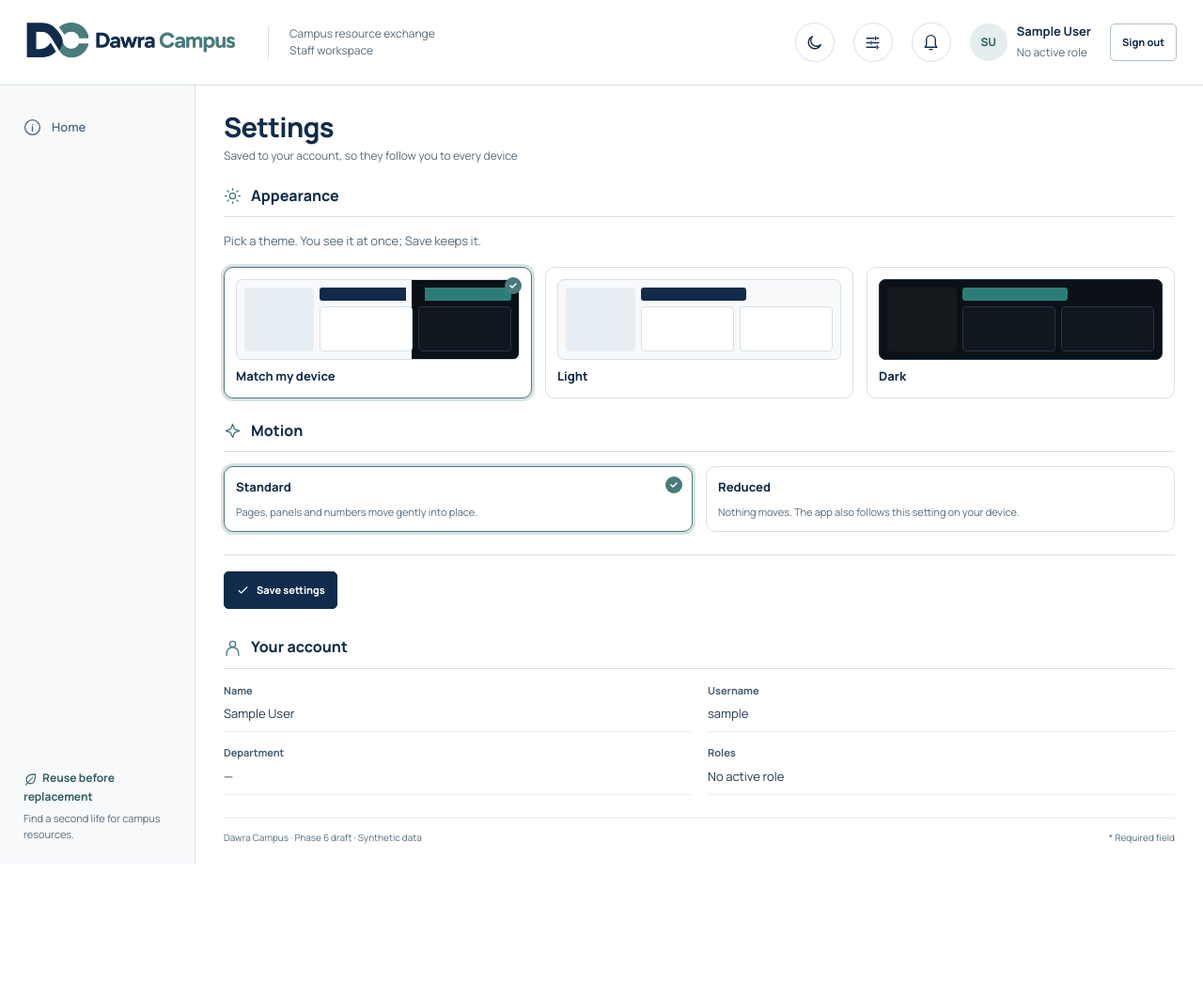
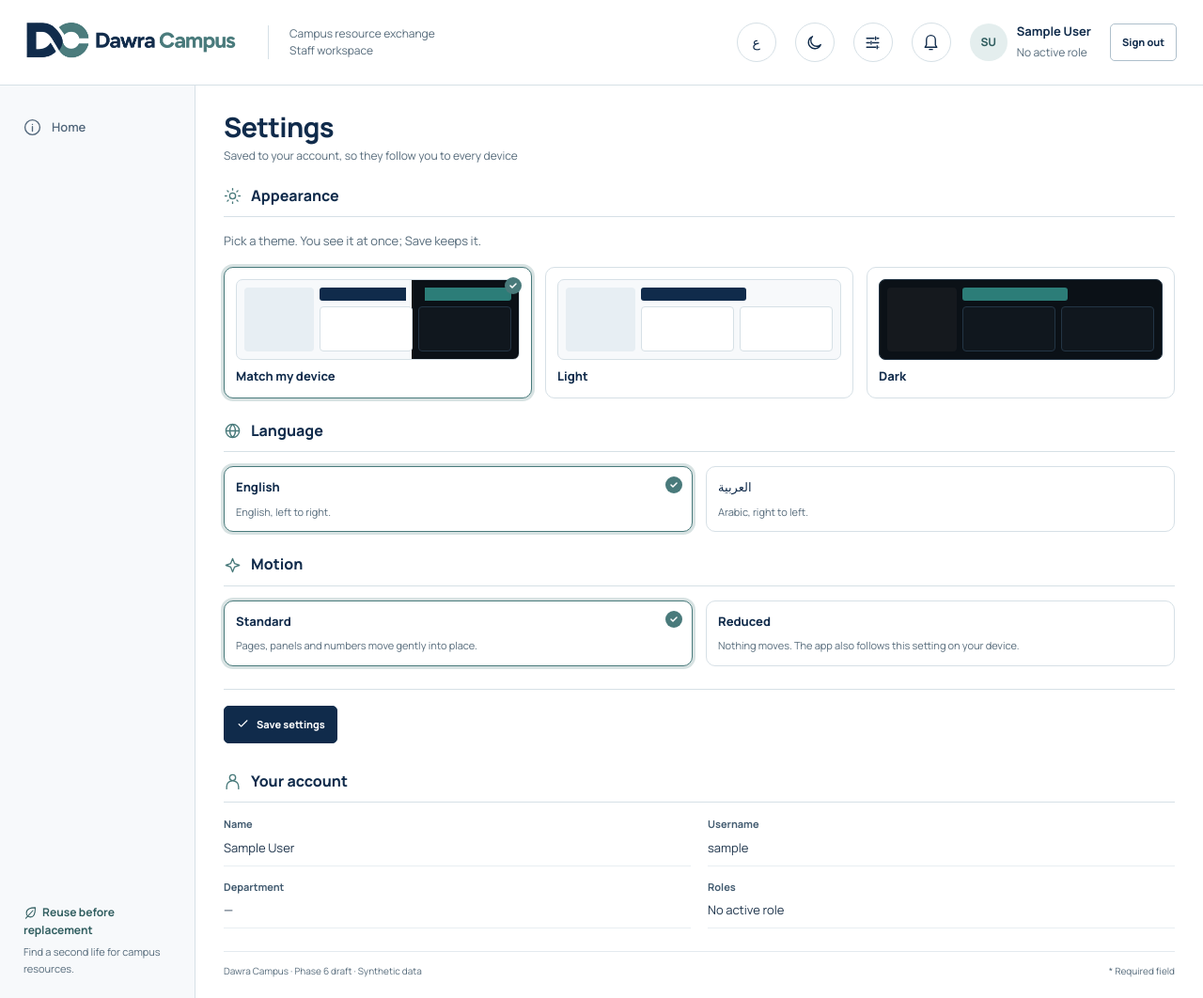
Before and after one commit to duqins/ITS, a Django app: page /accounts/settings/ in a window 1280 px wide. Shown: the whole page at 94% size. Before the commit the page ends 920 px from the top, so only its background shows below. Run offline with Django 5.2, Linux system fonts and the light colour scheme; the visitor is signed in with stand-in values (Sample User, id 1); data that the repository does not hold is empty; parts of the project's set-up code (start-up, migrations or seed data) failed here and were passed over.

Commit message:
feat(phase6): switch between English and Arabic, saved to the account

```diff
--- a/src/accounts/forms.py
+++ b/src/accounts/forms.py
@@ -1,11 +1,14 @@
 from django import forms
+from django.utils.translation import gettext_lazy
 
 from .models import User
 
 
 class SignInForm(forms.Form):
-    username = forms.CharField(max_length=150, widget=forms.TextInput(attrs={"autocomplete": "username", "autofocus": True}))
-    password = forms.CharField(widget=forms.PasswordInput(attrs={"autocomplete": "current-password"}))
+    username = forms.CharField(max_length=150, label=gettext_lazy("Username"),
+                               widget=forms.TextInput(attrs={"autocomplete": "username", "autofocus": True}))
+    password = forms.CharField(label=gettext_lazy("Password"),
+                               widget=forms.PasswordInput(attrs={"autocomplete": "current-password"}))
 
 
 class PreferencesForm(forms.ModelForm):
@@ -13,5 +16,5 @@ class PreferencesForm(forms.ModelForm):
 
     class Meta:
         model = User
-        fields = ["theme", "motion"]
-        widgets = {"theme": forms.RadioSelect, "motion": forms.RadioSelect}
+        fields = ["theme", "language", "motion"]
+        widgets = {"theme": forms.RadioSelect, "language": forms.RadioSelect, "motion": forms.RadioSelect}
--- a/src/accounts/urls.py
+++ b/src/accounts/urls.py
@@ -10,4 +10,5 @@ urlpatterns = [
     path("switch-role/", views.switch_role, name="switch_role"),
     path("settings/", views.preferences, name="settings"),
     path("settings/theme/", views.set_theme, name="set_theme"),
+    path("settings/language/", views.set_language, name="set_language"),
 ]
--- a/src/accounts/views.py
+++ b/src/accounts/views.py
@@ -1,9 +1,12 @@
+from django.conf import settings
 from django.contrib import messages
 from django.contrib.auth import login, logout
 from django.contrib.auth.decorators import login_required
 from django.http import JsonResponse
 from django.shortcuts import redirect, render
+from django.utils import translation
 from django.utils.http import url_has_allowed_host_and_scheme
+from django.utils.translation import gettext as _
 from django.views import defaults
 from django.views.decorators.http import require_POST
 
@@ -29,7 +32,7 @@ def sign_in(request):
     if request.method == "POST" and form.is_valid():
         user = User.objects.filter(username__iexact=form.cleaned_data["username"]).first()
         if user is not None and user.is_locked():
-            form.add_error(None, "This account is locked for 15 minutes after 5 failed sign-ins. Try again later.")
+            form.add_error(None, _("This account is locked for 15 minutes after 5 failed sign-ins. Try again later."))
         elif user is not None and user.sign_in(form.cleaned_data["password"]):
             login(request, user, backend="django.contrib.auth.backends.ModelBackend")
             AuditLog.record(user, "signed in", user)
@@ -41,9 +44,9 @@ def sign_in(request):
             if user is not None:
                 AuditLog.record(user, "failed sign-in", user)
             if user is not None and user.is_locked():
-                form.add_error(None, "Too many failed sign-ins. This account is locked for 15 minutes.")
+                form.add_error(None, _("Too many failed sign-ins. This account is locked for 15 minutes."))
             else:
-                form.add_error(None, "The username or password is not correct.")
+                form.add_error(None, _("The username or password is not correct."))
     return render(request, "accounts/sign_in.html", {"form": form})
 
 
@@ -62,12 +65,12 @@ def switch_role(request):
         pk=request.POST.get("user_role"), user=request.user, status=UserRole.Status.ACTIVE
     ).select_related("role", "department").first()
     if user_role is None:
-        messages.error(request, "You do not hold that role.")
+        messages.error(request, _("You do not hold that role."))
     else:
         request.session[SESSION_KEY] = user_role.pk
         request.user.active_role = user_role
-        AuditLog.record(request.user, "switched role", request.user, after=str(user_role))
-        messages.success(request, f"You are now working as {user_role}.")
+        AuditLog.record(request.user, "switched role", request.user, after=user_role)
+        messages.success(request, _("You are now working as %(role)s.") % {"role": user_role})
         # From the refused page, go back to the page the user was trying to open.
         target = request.POST.get("next", "")
         if url_has_allowed_host_and_scheme(target, allowed_hosts={request.get_host()}, require_https=request.is_secure()):
@@ -80,9 +83,10 @@ def preferences(request):
     """Settings: theme and motion, saved to the account so they apply on every device."""
     form = PreferencesForm(request.POST or None, instance=request.user)
     if request.method == "POST" and form.is_valid():
-        form.save()
-        messages.success(request, "Settings saved.")
-        return redirect("accounts:settings")
+        user = form.save()
+        translation.activate(user.language)
+        messages.success(request, _("Settings saved."))
+        return remember_language(redirect("accounts:settings"), user.language)
     roles = request.user.user_roles.filter(status=UserRole.Status.ACTIVE).select_related("role", "department")
     return render(request, "accounts/settings.html", {"form": form, "roles": roles})
 
@@ -101,3 +105,24 @@ def set_theme(request):
     if url_has_allowed_host_and_scheme(target, allowed_hosts={request.get_host()}, require_https=request.is_secure()):
         return redirect(target)
     return redirect("core:home")
+
+
+def remember_language(response, language):
+    """Keep the language in a cookie too, so the sign-in page shows it after signing out."""
+    response.set_cookie(settings.LANGUAGE_COOKIE_NAME, language, max_age=365 * 24 * 3600, samesite="Lax")
+    return response
+
+
+@require_POST
+def set_language(request):
+    """The language button (header and sign-in page): English or Arabic, saved to the account when signed in."""
+    language = request.POST.get("language")
+    if language not in dict(settings.LANGUAGES):
+        language = settings.LANGUAGE_CODE
+    if request.user.is_authenticated:
+        request.user.language = language
+        request.user.save(update_fields=["language"])
+    target = request.POST.get("next", "")
+    if not url_has_allowed_host_and_scheme(target, allowed_hosts={request.get_host()}, require_https=request.is_secure()):
+        target = "/"
+    return remember_language(redirect(target), language)
--- a/src/core/templatetags/dawra_ui.py
+++ b/src/core/templatetags/dawra_ui.py
@@ -3,6 +3,7 @@
 from django import template
 from django.urls import NoReverseMatch, reverse
 from django.utils.html import format_html
+from django.utils.translation import gettext_lazy
 
 register = template.Library()
 
@@ -39,7 +40,10 @@ ICONS = {
 
 @register.simple_tag
 def icon(name):
-    return format_html('<svg class="icon" viewBox="0 0 24 24" aria-hidden="true"><path d="{}"/></svg>', ICONS.get(name, ICONS["box"]))
+    # An arrow points the other way when the page reads right to left (arabic.css).
+    css = "icon icon-flip" if name == "arrow" else "icon"
+    return format_html('<svg class="{}" viewBox="0 0 24 24" aria-hidden="true"><path d="{}"/></svg>', css,
+                       ICONS.get(name, ICONS["box"]))
 
 
 @register.filter
@@ -55,17 +59,17 @@ def status_pill(obj):
 
 # Menu entries: label, icon, URL name, and the actions that show it (empty means every role).
 MENU = [
-    ("Home", "info", "core:home", ()),
-    ("Assets", "box", "assets:list", ("asset.view",)),
-    ("Search", "match", "assets:search", ("listing.search",)),
-    ("Requests", "request", "resource_requests:list", ("request.submit", "request.approve")),
-    ("Approvals", "approval", "transfers:approvals",
+    (gettext_lazy("Home"), "info", "core:home", ()),
+    (gettext_lazy("Assets"), "box", "assets:list", ("asset.view",)),
+    (gettext_lazy("Search"), "match", "assets:search", ("listing.search",)),
+    (gettext_lazy("Requests"), "request", "resource_requests:list", ("request.submit", "request.approve")),
+    (gettext_lazy("Approvals"), "approval", "transfers:approvals",
      ("request.approve", "listing.publish", "transfer.approve_release", "transfer.approve_receipt",
       "transfer.approve_finance", "transfer.approve_procurement")),
-    ("Holds and transfers", "transfer", "transfers:list", ("transfer.view", "hold.confirm")),
-    ("Sustainability", "leaf", "sustainability:dashboard", ("dashboard.view",)),
-    ("Reports", "report", "reports:index", ("report.view",)),
-    ("Audit log", "clock", "audit:search", ("audit.view",)),
+    (gettext_lazy("Holds and transfers"), "transfer", "transfers:list", ("transfer.view", "hold.confirm")),
+    (gettext_lazy("Sustainability"), "leaf", "sustainability:dashboard", ("dashboard.view",)),
+    (gettext_lazy("Reports"), "report", "reports:index", ("report.view",)),
+    (gettext_lazy("Audit log"), "clock", "audit:search", ("audit.view",)),
 ]
 
 
--- a/src/static/dawra/app.js
+++ b/src/static/dawra/app.js
@@ -20,8 +20,10 @@
     button.setAttribute("aria-busy", "true");
     if (AI_ACTIONS.test(form.action)) {
       button.dataset.label = button.innerHTML;
-      button.innerHTML = 'Asking the AI<span class="thinking-dots" aria-hidden="true">' +
-        "<span></span><span></span><span></span></span>";
+      var label = document.documentElement.dataset.busyAi || "Asking the AI";  // in the page's language
+      button.textContent = label;
+      button.insertAdjacentHTML("beforeend", '<span class="thinking-dots" aria-hidden="true">' +
+        "<span></span><span></span><span></span></span>");
     }
   });
 
--- a/src/static/dawra/ui.css
+++ b/src/static/dawra/ui.css
@@ -21,6 +21,11 @@
   [data-theme="system"] .when-light { display: none; }
 }
 @media (max-width: 700px) { .icon-button { width: 34px; height: 34px; } }
+
+/* Language buttons: in the header (ع or EN) and on the sign-in card. */
+.lang-toggle { display: flex; }
+.lang-button { font-size: 14px; font-weight: 800; line-height: 1; }
+.signin-lang { justify-content: flex-end; margin: -12px -12px 4px 0; }
 
 /* Settings: choices drawn as cards, the chosen one ringed in teal. */
 .choice-grid { display: grid; grid-template-columns: repeat(3, minmax(0, 1fr)); gap: 14px; }
--- a/src/templates/accounts/settings.html
+++ b/src/templates/accounts/settings.html
@@ -1,13 +1,13 @@
 {% extends "base.html" %}
-{% load dawra_ui %}
-{% block title %}Settings · Dawra Campus{% endblock %}
+{% load dawra_ui i18n %}
+{% block title %}{% translate "Settings" %} · Dawra Campus{% endblock %}
 {% block content %}
-<div class="heading"><div><h1>Settings</h1><div class="record">Saved to your account, so they follow you to every device</div></div></div>
+<div class="heading"><div><h1>{% translate "Settings" %}</h1><div class="record">{% translate "Saved to your account, so they follow you to every device" %}</div></div></div>
 <form method="post" class="settings">{% csrf_token %}
   <section class="group">
-    <div class="group-title">{% icon 'sun' %}<h2>Appearance</h2></div>
-    <p class="lead">Pick a theme. You see it at once; Save keeps it.</p>
-    <div class="choice-grid" role="radiogroup" aria-label="Theme">
+    <div class="group-title">{% icon 'sun' %}<h2>{% translate "Appearance" %}</h2></div>
+    <p class="lead">{% translate "Pick a theme. You see it at once; Save keeps it." %}</p>
+    <div class="choice-grid" role="radiogroup" aria-label="{% translate 'Theme' %}">
       {% for value, label in form.fields.theme.choices %}
       <label class="choice">
         <input type="radio" name="theme" value="{{ value }}"{% if form.theme.value == value %} checked{% endif %}>
@@ -18,26 +18,39 @@
     </div>
   </section>
   <section class="group">
-    <div class="group-title">{% icon 'spark' %}<h2>Motion</h2></div>
-    <div class="choice-grid narrow" role="radiogroup" aria-label="Motion">
+    <div class="group-title">{% icon 'globe' %}<h2>{% translate "Language" %}</h2></div>
+    <div class="choice-grid narrow" role="radiogroup" aria-label="{% translate 'Language' %}">
+      {% for value, label in form.fields.language.choices %}
+      <label class="choice">
+        <input type="radio" name="language" value="{{ value }}"{% if form.language.value == value %} checked{% endif %}>
+        <span class="choice-label" lang="{% if value == 'ar' %}ar{% else %}en{% endif %}">{{ label }}</span>
+        <small>{% if value == "ar" %}{% translate "Arabic, right to left." %}{% else %}{% translate "English, left to right." %}{% endif %}</small>
+      </label>
+      {% endfor %}
+    </div>
+  </section>
+  <section class="group">
+    <div class="group-title">{% icon 'spark' %}<h2>{% translate "Motion" %}</h2></div>
+    <div class="choice-grid narrow" role="radiogroup" aria-label="{% translate 'Motion' %}">
       {% for value, label in form.fields.motion.choices %}
       <label class="choice">
         <input type="radio" name="motion" value="{{ value }}"{% if form.motion.value == value %} checked{% endif %}>
         <span class="choice-label">{{ label }}</span>
-        <small>{% if value == "standard" %}Pages, panels and numbers move gently into place.{% else %}Nothing moves. The app also follows this setting on your device.{% endif %}</small>
+        <small>{% if value == "standard" %}{% translate "Pages, panels and numbers move gently into place." %}{% else %}{% translate "Nothing moves. The app also follows this setting on your device." %}{% endif %}</small>
       </label>
       {% endfor %}
     </div>
   </section>
-  <div class="actions"><button class="button primary" type="submit">{% icon 'check' %}Save settings</button></div>
+  <div class="actions"><button class="button primary" type="submit">{% icon 'check' %}{% translate "Save settings" %}</button></div>
 </form>
 <section class="group account-summary">
-  <div class="group-title">{% icon 'user' %}<h2>Your account</h2></div>
+  <div class="group-title">{% icon 'user' %}<h2>{% translate "Your account" %}</h2></div>
   <div class="fields">
-    {% include "includes/readonly.html" with label="Name" value=user %}
-    {% include "includes/readonly.html" with label="Username" value=user.username %}
-    {% include "includes/readonly.html" with label="Department" value=user.department %}
-    <div class="field field-plain"><span class="read-label">Roles</span><div class="readonly">{% for r in roles %}{{ r }}{% if not forloop.last %}<br>{% endif %}{% empty %}No active role{% endfor %}</div></div>
+    {% translate "Name" as name_label %}{% translate "Username" as username_label %}{% translate "Department" as department_label %}
+    {% include "includes/readonly.html" with label=name_label value=user %}
+    {% include "includes/readonly.html" with label=username_label value=user.username %}
+    {% include "includes/readonly.html" with label=department_label value=user.department %}
+    <div class="field field-plain"><span class="read-label">{% translate "Roles" %}</span><div class="readonly">{% for r in roles %}{{ r }}{% if not forloop.last %}<br>{% endif %}{% empty %}{% translate "No active role" %}{% endfor %}</div></div>
   </div>
 </section>
 {% endblock %}
--- a/src/templates/base.html
+++ b/src/templates/base.html
@@ -1,57 +1,73 @@
-{% load static dawra_ui notification_ui %}<!doctype html>
-<html lang="en" data-theme="{% if user.is_authenticated %}{{ user.theme }}{% else %}system{% endif %}" data-motion="{% if user.is_authenticated %}{{ user.motion }}{% else %}standard{% endif %}">
+{% load static dawra_ui notification_ui i18n %}<!doctype html>
+{% get_current_language as LANG %}{% get_current_language_bidi as RTL %}
+<html lang="{{ LANG }}" dir="{% if RTL %}rtl{% else %}ltr{% endif %}" data-theme="{% if user.is_authenticated %}{{ user.theme }}{% else %}system{% endif %}" data-motion="{% if user.is_authenticated %}{{ user.motion }}{% else %}standard{% endif %}" data-busy-ai="{% translate 'Asking the AI' %}">
 <head>
   <meta charset="utf-8">
   <meta name="viewport" content="width=device-width, initial-scale=1">
   <title>{% block title %}Dawra Campus{% endblock %}</title>
   <link rel="icon" href="{% static 'dawra/assets/dawra-campus-logo.png' %}">
+  {% if RTL %}{# Right-to-left copies of the same style files (left and right swapped). #}
+  <link rel="stylesheet" href="{% static 'dawra/rtl/styles.css' %}">
+  <link rel="stylesheet" href="{% static 'dawra/rtl/app.css' %}">
+  <link rel="stylesheet" href="{% static 'dawra/rtl/motion.css' %}">
+  <link rel="stylesheet" href="{% static 'dawra/rtl/ui.css' %}">
+  <link rel="stylesheet" href="{% static 'dawra/rtl/dark.css' %}">
+  <link rel="stylesheet" href="{% static 'dawra/rtl/effects.css' %}">
+  <link rel="stylesheet" href="{% static 'dawra/arabic.css' %}">
+  {% else %}
   <link rel="stylesheet" href="{% static 'dawra/styles.css' %}">
   <link rel="stylesheet" href="{% static 'dawra/app.css' %}">
   <link rel="stylesheet" href="{% static 'dawra/motion.css' %}">
   <link rel="stylesheet" href="{% static 'dawra/ui.css' %}">
   <link rel="stylesheet" href="{% static 'dawra/dark.css' %}">
   <link rel="stylesheet" href="{% static 'dawra/effects.css' %}">
+  {% endif %}
   <script src="{% static 'dawra/app.js' %}" defer></script>
 </head>
 <body>
 {% if user.is_authenticated %}
 <header class="top">
-  <a class="logo" href="{% url 'core:home' %}" aria-label="Dawra Campus home"><img src="{% static 'dawra/assets/dawra-campus-logo.png' %}" alt="Dawra Campus" width="1942" height="809"></a>
-  <div class="workspace-name">Campus resource exchange<br>Staff workspace</div>
+  <a class="logo" href="{% url 'core:home' %}" aria-label="{% translate 'Dawra Campus home' %}"><img src="{% static 'dawra/assets/dawra-campus-logo.png' %}" alt="Dawra Campus" width="1942" height="809"></a>
+  <div class="workspace-name">{% translate "Campus resource exchange" %}<br>{% translate "Staff workspace" %}</div>
   <div class="top-right">
+    <form class="lang-toggle" method="post" action="{% url 'accounts:set_language' %}">{% csrf_token %}
+      <input type="hidden" name="next" value="{{ request.get_full_path }}">
+      {% if LANG == "ar" %}<button class="icon-button lang-button" type="submit" name="language" value="en-gb" lang="en" aria-label="English" title="English">EN</button>
+      {% else %}<button class="icon-button lang-button" type="submit" name="language" value="ar" lang="ar" aria-label="العربية" title="العربية">ع</button>{% endif %}
+    </form>
     <form class="theme-toggle" method="post" action="{% url 'accounts:set_theme' %}">{% csrf_token %}
       <input type="hidden" name="next" value="{{ request.get_full_path }}">
-      <button class="icon-button" type="submit" name="theme" value="{% if user.theme == 'dark' %}light{% else %}dark{% endif %}" aria-label="Switch between light and dark" title="Light or dark">
+      <button class="icon-button" type="submit" name="theme" value="{% if user.theme == 'dark' %}light{% else %}dark{% endif %}" aria-label="{% translate 'Switch between light and dark' %}" title="{% translate 'Light or dark' %}">
         <span class="when-light">{% icon 'moon' %}</span><span class="when-dark">{% icon 'sun' %}</span>
       </button>
     </form>
-    <a class="icon-button" href="{% url 'accounts:settings' %}" aria-label="Settings" title="Settings">{% icon 'settings' %}</a>
+    <a class="icon-button" href="{% url 'accounts:settings' %}" aria-label="{% translate 'Settings' %}" title="{% translate 'Settings' %}">{% icon 'settings' %}</a>
     {% notification_bell %}
     {% if my_roles|length > 1 %}
     <form class="role-switch" method="post" action="{% url 'accounts:switch_role' %}">{% csrf_token %}
-      <label for="role-select">Working as</label>
+      <label for="role-select">{% translate "Working as" %}</label>
       <select id="role-select" name="user_role" onchange="this.form.submit()">
         {% for r in my_roles %}<option value="{{ r.pk }}"{% if r == active_role %} selected{% endif %}>{{ r }}</option>{% endfor %}
       </select>
-      <noscript><button class="button" type="submit">Switch</button></noscript>
+      <noscript><button class="button" type="submit">{% translate "Switch" %}</button></noscript>
     </form>
     {% endif %}
     <div class="profile">
       <div class="avatar">{{ user|initials }}</div>
-      <div class="identity"><strong>{{ user }}</strong><span>{% if active_role %}{{ active_role }}{% else %}No active role{% endif %}</span></div>
+      <div class="identity"><strong>{{ user }}</strong><span>{% if active_role %}{{ active_role }}{% else %}{% translate "No active role" %}{% endif %}</span></div>
     </div>
-    <form method="post" action="{% url 'accounts:logout' %}">{% csrf_token %}<button class="button" type="submit">Sign out</button></form>
+    <form method="post" action="{% url 'accounts:logout' %}">{% csrf_token %}<button class="button" type="submit">{% translate "Sign out" %}</button></form>
   </div>
 </header>
 <div class="shell">
-  <nav class="sidebar" aria-label="Main navigation">
+  <nav class="sidebar" aria-label="{% translate 'Main navigation' %}">
     {% main_menu %}
-    <div class="sidebar-foot"><strong>{% icon 'leaf' %}Reuse before replacement</strong>Find a second life for campus resources.</div>
+    <div class="sidebar-foot"><strong>{% icon 'leaf' %}{% translate "Reuse before replacement" %}</strong>{% translate "Find a second life for campus resources." %}</div>
   </nav>
   <main>
     {% include "includes/messages.html" %}
     {% block content %}{% endblock %}
-    <div class="synthetic"><span>Dawra Campus · Phase 6 draft · Synthetic data</span><span>* Required field</span></div>
+    <div class="synthetic"><span>{% translate "Dawra Campus · Phase 6 draft · Synthetic data" %}</span><span>{% translate "* Required field" %}</span></div>
   </main>
 </div>
 {% else %}
```
Also changed, not shown: src/accounts/middleware.py (+15 -0 lines), src/accounts/models.py (+26 -24 lines), src/accounts/permissions.py (+12 -3 lines), src/dawra/settings.py (+7 -0 lines), src/templates/accounts/sign_in.html (+19 -13 lines), src/tests/test_settings.py (+1 -1 lines), src/accounts/migrations/0003_user_language.py (added).
